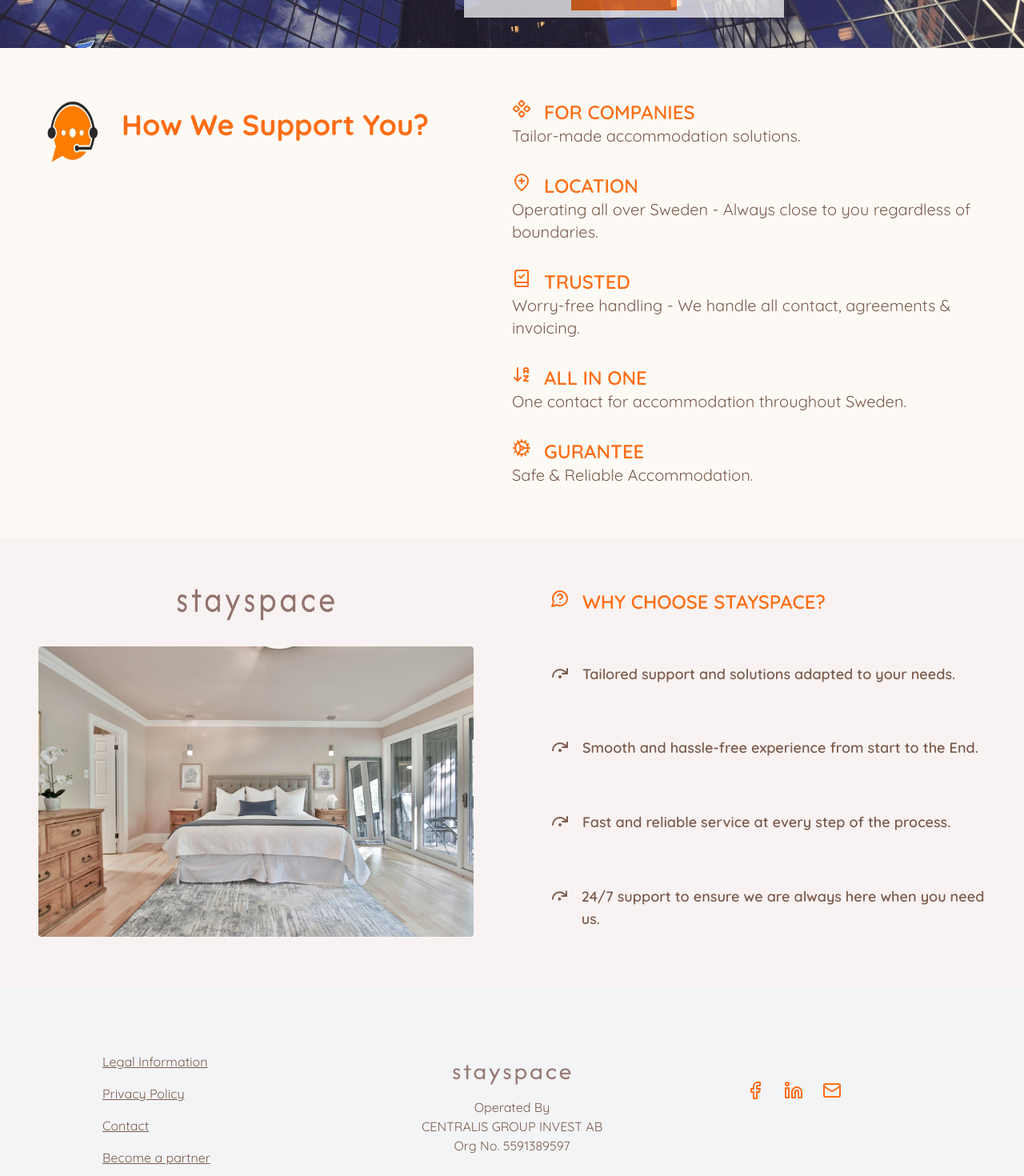
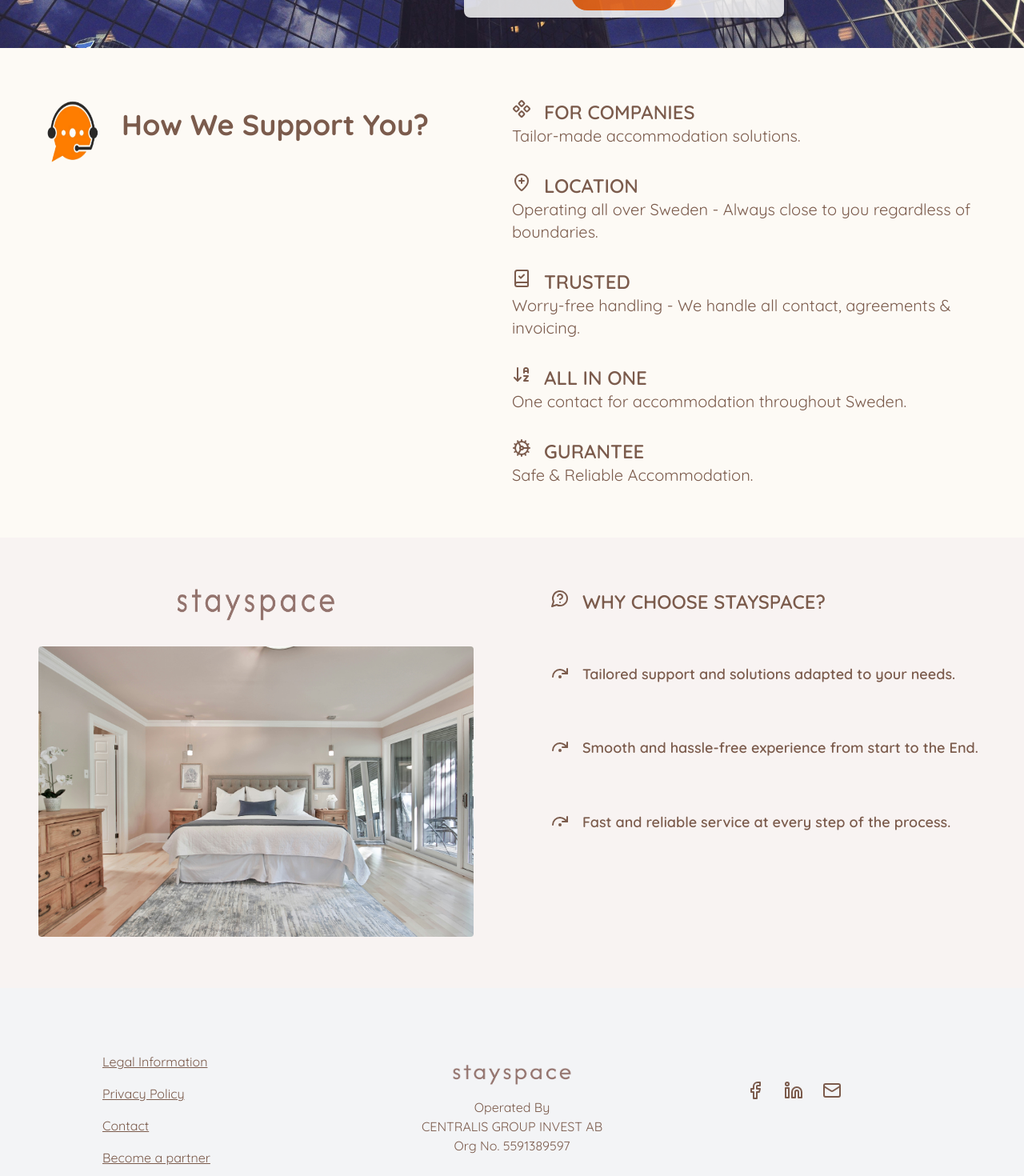
Before and after one commit to raselrzl/stayspace, a Next.js app: page / in a window 1280 px wide. Shown: the part 600-2070 px from the top of the page at 80% size. Built offline with nearby package versions, Linux system fonts and the light colour scheme.

Commit message:
carosuel

```diff
--- a/app/components/Footer.tsx
+++ b/app/components/Footer.tsx
@@ -37,13 +37,13 @@
           {/* Third Div: Social Media Icons */}
           <div className="flex justify-center space-x-6 items-center">
             <a href="https://facebook.com" target="_blank" rel="noopener noreferrer">
-              <Facebook className="w-6 h-6 cursor-pointer text-[#fd6d15] hover:text-[#7B5B4C]" />
+              <Facebook className="w-6 h-6 cursor-pointer text-[#7B5B4C] hover:text-[#7B5B4C]" />
             </a>
             <a href="https://www.linkedin.com/in/stay-space-034978358/" target="_blank" rel="noopener noreferrer">
-              <Linkedin className="w-6 h-6 cursor-pointer text-[#fd6d15] hover:text-[#7B5B4C]" />
+              <Linkedin className="w-6 h-6 cursor-pointer text-[#7B5B4C] hover:text-[#7B5B4C]" />
             </a>
             <a href="mailto:kontakt@stayspace.se">
-              <Mail className="w-6 h-6 cursor-pointer text-[#fd6d15] hover:text-[#7B5B4C]" />
+              <Mail className="w-6 h-6 cursor-pointer text-[#7B5B4C] hover:text-[#7B5B4C]" />
             </a>
           </div>
         </div>
--- a/app/components/Form.tsx
+++ b/app/components/Form.tsx
@@ -77,14 +77,14 @@
   }
 
   return (
-    <div className="max-w-xl mx-auto p-6 sm:px-6 lg:px-10 text-[#7B5B4C]">
+    <div className="max-w-xl mx-auto p-6 sm:px-6 lg:px-10 text-[#7B5B4C] rounded-lg">
       <h1 className="lg text-center font-bold mb-4 flex justify-center uppercase">
         Contact Us
       </h1>
 
       {/* Use FormProvider to wrap your form to give it context */}
       <FormProvider {...form}>
-        <form onSubmit={form.handleSubmit(onSubmit)} className="space-y-4">
+        <form onSubmit={form.handleSubmit(onSubmit)} className="space-y-4 rounded-lg">
           {/* Name Field */}
           <FormField
             control={form.control}
@@ -214,7 +214,7 @@
           <div className="flex justify-center items-center">
             <Button
               type="submit"
-              className=" bg-[#fd6d15] rounded-none cursor-pointer w-[150px]"
+              className=" bg-[#fd6d15] rounded-[20px] cursor-pointer w-[150px]"
             >
               <MailIcon className="mr-2" />Send
             </Button>
--- a/app/components/Hero.tsx
+++ b/app/components/Hero.tsx
@@ -72,7 +72,7 @@
       </div>
 
       {/* Content */}
-      <div className="relative z-10 lg:mr-[300px] w-[322px] sm:w-[400px] mx-auto bg-white opacity-72 p-8 text-[#7B5B4C] h-[450px] sm:h-[484px]">
+      <div className="relative z-10 lg:mr-[300px] w-[322px] sm:w-[400px] mx-auto bg-white opacity-82 p-8 text-[#7B5B4C] h-[450px] sm:h-[484px] rounded-lg">
         <h1 className="text-2xl sm:text-3xl font-bold leading-tight mb-6 text-left">
           Where
           <br />
@@ -91,7 +91,7 @@
         <div className="text-center mt-6">
           <Link
             href="/contactus"
-            className="px-6 py-3 bg-[#fd6d15] hover:bg-red-400 text-[#7B5B4C] font-semibold transition-all"
+            className="px-6 py-3 bg-[#fd6d15] hover:bg-red-400 text-[#7B5B4C] font-semibold transition-all rounded-[20px]"
           >
             Contact Us
           </Link>
--- a/app/components/Navlink.tsx
+++ b/app/components/Navlink.tsx
@@ -81,17 +81,17 @@
                   target="_blank"
                   rel="noopener noreferrer"
                 >
-                  <Facebook className="w-6 h-6 cursor-pointer text-[#fd6d15] hover:text-[#7B5B4C]" />
+                  <Facebook className="w-6 h-6 cursor-pointer text-[#7B5B4C] hover:text-[#7B5B4C]" />
                 </a>
                 <a
                   href="https://www.linkedin.com/in/stay-space-034978358/"
                   target="_blank"
                   rel="noopener noreferrer"
                 >
-                  <Linkedin className="w-6 h-6 cursor-pointer text-[#fd6d15] hover:text-[#7B5B4C]" />
+                  <Linkedin className="w-6 h-6 cursor-pointer text-[#7B5B4C] hover:text-[#7B5B4C]" />
                 </a>
                 <a href="mailto:kontakt@stayspace.se">
-                  <Mail className="w-6 h-6 cursor-pointer text-[#fd6d15] hover:text-[#7B5B4C]" />
+                  <Mail className="w-6 h-6 cursor-pointer text-[#7B5B4C] hover:text-[#7B5B4C]" />
                 </a>
               </div>
             </div>
--- a/app/components/PartnerContactForm.tsx
+++ b/app/components/PartnerContactForm.tsx
@@ -214,7 +214,7 @@
           <div className="flex justify-center items-center">
             <Button
               type="submit"
-              className="bg-[#fd6d15] rounded-none cursor-pointer w-[150px]"
+              className="bg-[#fd6d15] rounded-[20px] cursor-pointer w-[150px]"
             >
               <MailIcon className="mr-2" />Send
             </Button>
--- a/app/components/PopPrivacy.tsx
+++ b/app/components/PopPrivacy.tsx
@@ -20,11 +20,11 @@
           <p className="underline cursor-pointer">Privacy Policy</p>
         </PopoverTrigger>
 
-        <PopoverContent className="w-[300px] h-[500px] bg-black overflow-scroll text-justify relative">
+        <PopoverContent className="w-[300px] h-[500px] bg-white overflow-scroll text-justify relative">
           {/* Close Button */}
           <button
             onClick={handleClose}
-            className="absolute top-2 right-2 text-white text-xl cursor-pointer p-1"
+            className="absolute top-2 right-2 text-black text-xl cursor-pointer p-1"
           >
             X
           </button>
--- a/app/contactus/page.tsx
+++ b/app/contactus/page.tsx
@@ -13,7 +13,7 @@
         className="relative bg-cover bg-center h-[85vh] sm:h-[70vh] flex items-center justify-center text-[#7B5B4C] overflow-hidden"
         style={{ backgroundImage: "url('/contact.jpg')" }}
       >
-        <div className="lg:mr-[400px] md:mr-[300px] w-[322px] sm:w-[400px] mx-auto bg-white opacity-72 p-8 text-[#7B5B4C] h-[450px] sm:h-[484px]">
+        <div className="rounded-lg lg:mr-[400px] md:mr-[300px] w-[322px] sm:w-[400px] mx-auto bg-white opacity-72 p-8 text-[#7B5B4C] h-[450px] sm:h-[484px]">
           <h1 className="text-2xl sm:text-3xl font-bold leading-tight mb-6 text-left">
             <p className="text-[#7B5B4C]">
               Call
@@ -33,7 +33,7 @@
           </h1>
 
           <div className="text-center mt-10">
-            <p className="uppercase px-6 py-3 bg-[#fd6d15] hover:bg-red-400 text-[#7B5B4C] font-semibold transition-all">
+            <p className="uppercase px-6 py-3 hover:bg-red-400 text-[#7B5B4C] font-semibold transition-all">
               Or fill up the form bellow
             </p>
           </div>
--- a/app/globals.css
+++ b/app/globals.css
@@ -13,3 +13,31 @@
 p {
   font-family: var(--font-quicksand), sans-serif; /* Optional: Apply to paragraphs */
 }
+
+/* Add initial hidden state and animations */
+.animate-on-scroll {
+  opacity: 0;
+  transform: translateY(50px);
+  transition: opacity 0.5s ease-out, transform 0.5s ease-out;
+}
+
+.animate-on-scroll.visible {
+  opacity: 1;
+  transform: translateY(0);
+}
+
+/* Optional: Add more animations for different elements */
+@keyframes slideInUp {
+  0% {
+    opacity: 0;
+    transform: translateY(50px);
+  }
+  100% {
+    opacity: 1;
+    transform: translateY(0);
+  }
+}
+
+.animate-slide-up {
+  animation: slideInUp 0.7s ease-out;
+}
--- a/app/page.tsx
+++ b/app/page.tsx
@@ -1,3 +1,4 @@
+"use client"
 import {
   ArrowDownAZ,
   BookCheck,
@@ -16,8 +17,32 @@
 import Navbar from "./components/Navbar";
 import Link from "next/link";
 import { MapContainer, TileLayer, Marker, Popup } from "react-leaflet";
+import { useEffect } from "react";
 
 export default function Home() {
+  useEffect(() => {
+    // Add event listener for animations on scroll
+    const handleScroll = () => {
+      const sections = document.querySelectorAll(".animate-on-scroll");
+      sections.forEach((section) => {
+        const position = section.getBoundingClientRect().top;
+        const windowHeight = window.innerHeight;
+
+        if (position < windowHeight * 0.8 && position > -windowHeight * 0.2) {
+          section.classList.add("visible");
+        } else {
+          section.classList.remove("visible");
+        }
+      });
+    };
+
+    window.addEventListener("scroll", handleScroll);
+    handleScroll(); // Call once to add animations to already-visible elements
+    return () => {
+      window.removeEventListener("scroll", handleScroll);
+    };
+  }, []);
+
   return (
     <div>
       <Hero />
@@ -29,60 +54,60 @@
             <img
               src="/support.png"
               alt="Support Logo"
-              className="w-20 h-20 mr-6" // Adjust the size as needed
+              className="w-20 h-20 mr-6 animate-on-scroll"
             />
-            <h2 className="text-2xl sm:text-3xl md:text-4xl font-bold text-[#fd6d15] mb-6 lg:mt-3">
+            <h2 className="text-2xl sm:text-3xl md:text-4xl font-bold text-[#7B5B4C] mb-6 lg:mt-3 animate-on-scroll">
               How We Support You?
             </h2>
           </div>
 
           {/* Right Section */}
-          <div className="w-full sm:w-1/2 flex flex-col justify-between ">
+          <div className="w-full sm:w-1/2 flex flex-col justify-between">
             <div className="h-full flex flex-col justify-between">
               <div className="mb-8">
-                <p className="text-[#fd6d15] uppercase text-xl sm:text-2xl font-semibold flex">
+                <p className="text-[#7B5B4C] uppercase text-xl sm:text-2xl font-semibold flex animate-on-scroll">
                   <Component className="mr-4" /> For companies
                 </p>
-                <p className="text-md sm:text-xl text-[#7B5B4C]">
+                <p className="text-md sm:text-xl text-[#7B5B4C] animate-on-scroll">
                   Tailor-made accommodation solutions.
                 </p>
               </div>
               <div className="mb-8">
-                <p className="text-[#fd6d15] uppercase text-xl sm:text-2xl font-semibold flex">
+                <p className="text-[#7B5B4C] uppercase text-xl sm:text-2xl font-semibold flex animate-on-scroll">
                   {" "}
                   <MapPinPlusInside className="mr-4" />
                   location
                 </p>
-                <p className="text-md sm:text-xl text-[#7B5B4C]">
+                <p className="text-md sm:text-xl text-[#7B5B4C] animate-on-scroll">
                   Operating all over Sweden - Always close to you regardless of
                   boundaries.
                 </p>
               </div>
               <div className="mb-8">
-                <p className="text-[#fd6d15] uppercase text-xl sm:text-2xl font-semibold flex">
+                <p className="text-[#7B5B4C] uppercase text-xl sm:text-2xl font-semibold flex animate-on-scroll">
                   {" "}
                   <BookCheck className="mr-4" /> Trusted
                 </p>
-                <p className="text-md sm:text-xl text-[#7B5B4C]">
+                <p className="text-md sm:text-xl text-[#7B5B4C] animate-on-scroll">
                   Worry-free handling - We handle all contact, agreements &
                   invoicing.
                 </p>
               </div>
               <div className="mb-8">
-                <p className="text-[#fd6d15] uppercase text-xl sm:text-2xl font-semibold flex">
+                <p className="text-[#7B5B4C] uppercase text-xl sm:text-2xl font-semibold flex animate-on-scroll">
                   {" "}
                   <ArrowDownAZ className="mr-4" /> All in one
                 </p>
-                <p className="text-md sm:text-xl text-[#7B5B4C]">
+                <p className="text-md sm:text-xl text-[#7B5B4C] animate-on-scroll">
                   One contact for accommodation throughout Sweden.
                 </p>
               </div>
               <div className="">
-                <p className="text-[#fd6d15] uppercase text-xl sm:text-2xl font-semibold flex">
+                <p className="text-[#7B5B4C] uppercase text-xl sm:text-2xl font-semibold flex animate-on-scroll">
                   {" "}
                   <Cog className="mr-4" /> Gurantee
                 </p>
-                <p className="text-md sm:text-xl text-[#7B5B4C]">
+                <p className="text-md sm:text-xl text-[#7B5B4C] animate-on-scroll">
                   Safe & Reliable Accommodation.
                 </p>
               </div>
@@ -96,68 +121,62 @@
           {/* Left Section */}
           <div className="w-full sm:w-1/2 flex flex-col justify-between mb-8 sm:mb-0  py-16 px-4 sm:px-12">
             {/* First Image - Logo */}
-            <div className="mb-8 self-center">
+            <div className="mb-8 self-center animate-on-scroll">
               <Link href="/">
                 <img
                   src="/stayspace.png"
                   alt="Support Logo"
-              className="w-[150px] h-auto md:w-[200px] md:h-10" // Adjust the size as needed
+                  className="w-[150px] h-auto md:w-[200px] md:h-10"
                 />
               </Link>
             </div>
 
             {/* Second Image - Bed Image */}
-            <div className="">
+            <div className="animate-on-scroll">
               <img
                 src="/bed1.jpg"
                 alt="Bed Image"
-                className="w-full h-auto rounded-sm" // Adds rounded corners to top-left and top-right
+                className="w-full h-auto rounded-sm"
               />
             </div>
           </div>
 
           {/* Right Section */}
-          <div className="w-full sm:w-1/2 flex flex-col justify-between  lg:py-16 px-4 sm:px-12">
+          <div className="w-full sm:w-1/2 flex flex-col justify-between lg:py-16 px-4 sm:px-12">
             <div className="h-full flex flex-col justify-between">
               <div className="mb-1">
-                <p className="text-[#fd6d15] uppercase text-2xl font-semibold flex flex-row">
-                <MessageCircleQuestion className="mr-4"/>Why Choose StaySpace?
+                <p className="text-[#7B5B4C] uppercase text-2xl font-semibold flex flex-row animate-on-scroll">
+                  <MessageCircleQuestion className="mr-4" />Why Choose StaySpace?
                 </p>
               </div>
               <div className="mb-2">
-                <p className="text-[#7B5B4C]  text-md md:text-lg font-semibold flex flex-row">
-                <RedoDot className="mr-4"/>Tailored support and solutions adapted to your needs.
-                </p>
-                {/* <p className="text-lg sm:text-xl text-[#7B5B4C]">
-            Smooth and hassle-free experience from start to finish.
-          </p> */}
-              </div>
-              <div className="mb-2">
-                <p className="text-[#7B5B4C]  text-md md:text-lg font-semibold flex flex-row">
-                <RedoDot className="mr-4"/>Smooth and hassle-free experience from start to the End.
+                <p className="text-[#7B5B4C] text-md md:text-lg font-semibold flex flex-row animate-on-scroll">
+                  <RedoDot className="mr-4" />Tailored support and solutions
+                  adapted to your needs.
                 </p>
               </div>
               <div className="mb-2">
-                <p className="text-[#7B5B4C]  text-md md:text-lg font-semibold flex flex-row">
-                <RedoDot className="mr-4"/>Fast and reliable service at every step of the process.
+                <p className="text-[#7B5B4C] text-md md:text-lg font-semibold flex flex-row animate-on-scroll">
+                  <RedoDot className="mr-4" />Smooth and hassle-free experience
+                  from start to the End.
                 </p>
-                {/*   <p className="text-lg sm:text-xl text-[#7B5B4C]">
-            Fast and efficient service, ensuring quick resolutions.
-          </p> */}
               </div>
               <div className="mb-2">
-                <p className="text-[#7B5B4C]  text-md md:text-lg font-semibold flex flex-row">
-                <RedoDot className="mr-4"/>24/7 support to ensure we are always here when you need us.
+                <p className="text-[#7B5B4C] text-md md:text-lg font-semibold flex flex-row animate-on-scroll">
+                  <RedoDot className="mr-4" />Fast and reliable service at every
+                  step of the process.
                 </p>
-                {/* <p className="text-lg sm:text-xl text-[#7B5B4C]">
-            Our team is available 24/7 to support you, whenever needed.
-          </p> */}
+              </div>
+              <div className="mb-2">
+                <p className="text-[#7B5B4C] text-md md:text-lg font-semibold flex flex-row animate-on-scroll">
+                  <RedoDot className="mr-4" />24/7 support to ensure we are
+                  always here when you need us.
+                </p>
               </div>
             </div>
           </div>
         </div>
       </section>
-
     </div>
   );
 }
--- a/app/services/page.tsx
+++ b/app/services/page.tsx
@@ -7,8 +7,8 @@
         className="relative bg-cover bg-center h-[85vh] sm:h-[70vh] flex items-center justify-center text-[#7B5B4C] overflow-hidden"
         style={{ backgroundImage: "url('/ser.jpg')" }}
       >
-        <div className="lg:mr-[300px] w-[280px] sm:w-[400px] mx-auto bg-white opacity-72 p-8 text-[#7B5B4C] h-[350px] sm:h-[484px]">
-          <h1 className="text-2xl sm:text-3xl font-bold leading-tight mb-6 text-left">
+        <div className=" rounded-lg lg:mr-[300px] w-[280px] sm:w-[400px] mx-auto bg-white opacity-72 p-8 text-[#7B5B4C] h-[350px] sm:h-[484px]">
+          <h1 className="text-2xl sm:text-3xl font-bold leading-tight mb-6 text-left ">
             Looking for
             <br />
             Flexible,
@@ -25,7 +25,7 @@
           <div className="text-center mt-6">
             <Link
               href="/contactus"
-              className="px-6 py-3 bg-[#fd6d15] hover:bg-red-400 text-[#7B5B4C] font-semibold transition-all"
+              className="px-6 py-3 bg-[#fd6d15] hover:bg-red-400 text-[#7B5B4C] font-semibold transition-all rounded-[20px]"
             >
               Contact Us
             </Link>
```
Also changed, not shown: app/components/Navbar.tsx (+25 -4 lines). Lines whose indentation alone changed are shown as unchanged.
